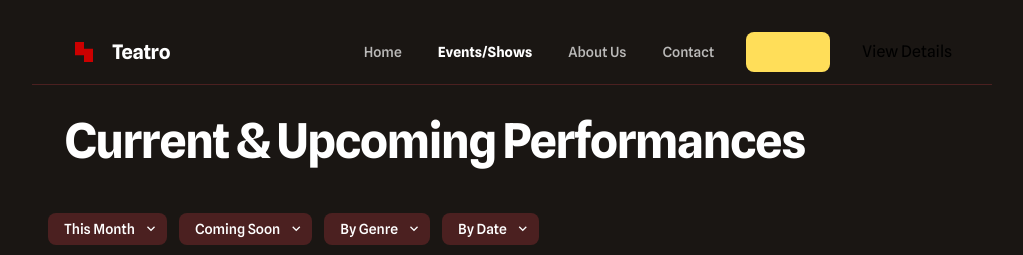
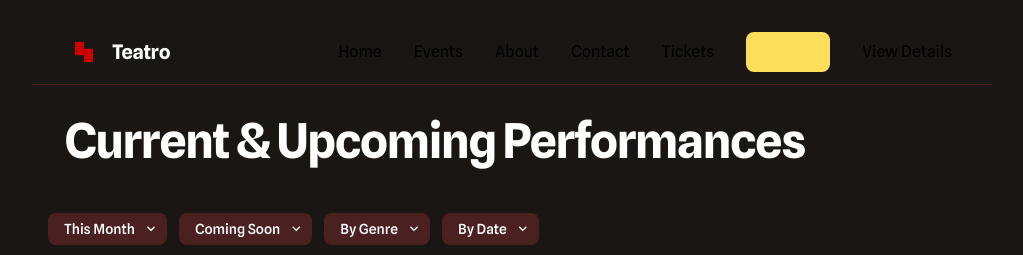
Before and after one commit to Park101219/pagina-Proyecto-2, a plain HTML site: page event.html in a window 1280 px wide. Shown: the top 255 px of the page, without its empty margins (128-1151 px from the left). Drawn offline with nearby package versions, Linux system fonts and the light colour scheme.

Commit message:
Update event.html

```diff
--- a/event.html
+++ b/event.html
@@ -57,13 +57,16 @@
 </div>
 <div class="hidden md:flex flex-1 justify-end items-center gap-8">
 <div class="flex items-center gap-9">
-<a class="text-white/70 hover:text-white text-sm font-medium leading-normal" href="#">Home</a>
-<a class="text-white text-sm font-bold leading-normal" href="#">Events/Shows</a>
-<a class="text-white/70 hover:text-white text-sm font-medium leading-normal" href="#">About Us</a>
-<a class="text-white/70 hover:text-white text-sm font-medium leading-normal" href="#">Contact</a>
+<nav class="hidden md:flex items-center gap-8">
+  <a href="index.html">Home</a>
+  <a href="event.html">Events</a>
+  <a href="about.html">About</a>
+  <a href="contactus.html">Contact</a>
+  <a href="TicketFuncion.html">Tickets</a>
 </div>
 <a class="flex min-w-[84px] max-w-[480px] cursor-pointer items-center justify-center overflow-hidden rounded-lg h-10 px-4 bg-accent-yellow text-background-dark text-sm font-bold leading-normal tracking-[0.015em] hover:bg-accent-orange transition-colors" href="#">
 <a href="TicketFuncion.html">View Details</a>
+</nav>
 
 </a>
 </div>
```
